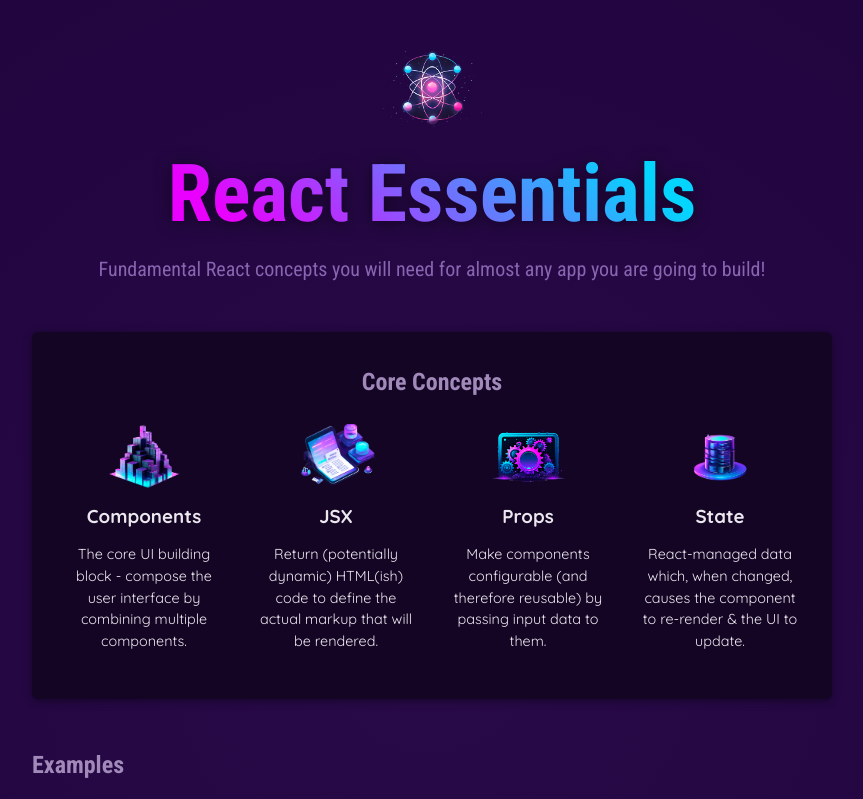
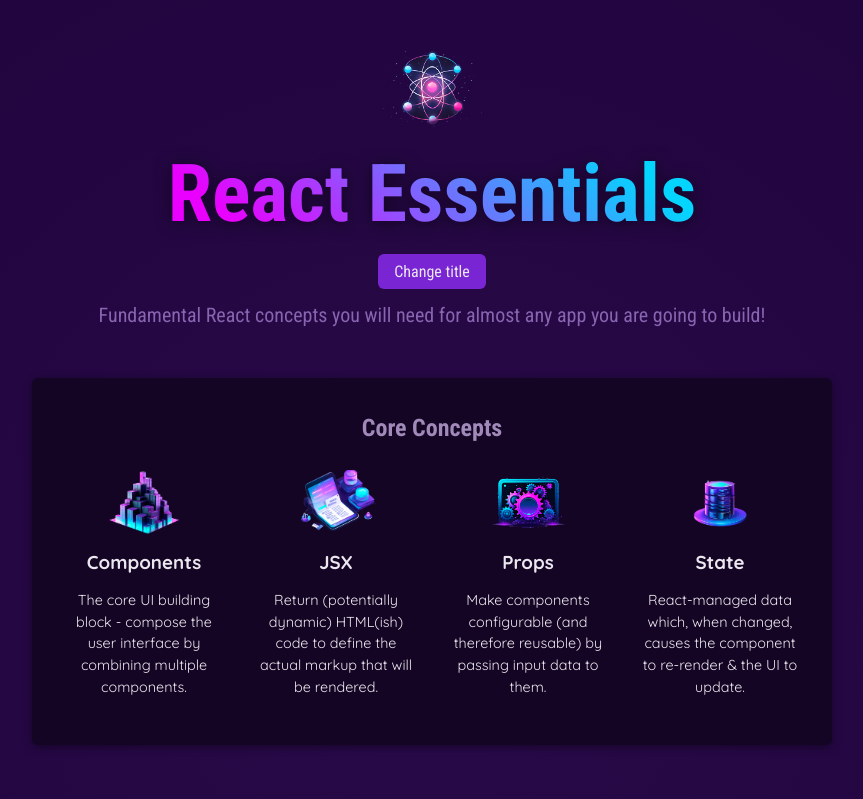
Before and after one commit to mullermatej/react-practice, a React (Vite) app in the folder 01-starting-project/: page / in a window 1280 px wide. Shown: the top 799 px of the page, without its empty margins (208-1071 px from the left). Built offline with nearby package versions, Linux system fonts and the light colour scheme.

Commit message:
Novi button

```diff
--- a/01-starting-project/src/App.jsx
+++ b/01-starting-project/src/App.jsx
@@ -7,7 +7,7 @@
 import { EXAMPLES } from './data.js';
 
 function App() {
-    const [selectedTopic, setSelectedTopic] = useState();
+    const [selectedTopic, setSelectedTopic] = useState('components');
 
     function handleSelect(selectedButton) {
         // selectedButton => "components", "jsx", "state", "props"
--- a/01-starting-project/src/components/Header/Header.jsx
+++ b/01-starting-project/src/components/Header/Header.jsx
@@ -1,3 +1,4 @@
+import { useState } from 'react';
 import reactImg from '../../assets/react-core-concepts.png';
 import './Header.css';
 
@@ -8,7 +9,13 @@
 }
 
 function Header() {
+    const [title, setTitle] = useState('React Essentials');
     const description = reactDescriptions[getRandomInt(2)];
+
+    function handleClick() {
+        if (title === 'React Essentials') setTitle("Let's learn React");
+        else setTitle('React Essentials');
+    }
 
     return (
         <header>
@@ -16,7 +23,13 @@
                 src={reactImg}
                 alt="Stylized atom"
             />
-            <h1>React Essentials</h1>
+            <h1>{title}</h1>
+            <button
+                id="my-button"
+                onClick={handleClick}
+            >
+                Change title
+            </button>
             <p>{description} React concepts you will need for almost any app you are going to build!</p>
         </header>
     );
--- a/01-starting-project/src/index.css
+++ b/01-starting-project/src/index.css
@@ -120,3 +120,21 @@
 #tab-content code {
     font-size: 1rem;
 }
+
+#my-button {
+    margin-bottom: 0.67rem;
+    padding: 0.5rem 1rem;
+    border: none;
+    border-radius: 6px;
+    background-color: #7925d3;
+    color: #ebe7ef;
+    font-family: 'Roboto Condensed', sans-serif;
+    font-size: 1rem;
+    cursor: pointer;
+    transition: all 0.2s ease-in-out;
+}
+
+#my-button:hover {
+    background-color: #1b082f;
+    color: #ebe7ef;
+}
```
